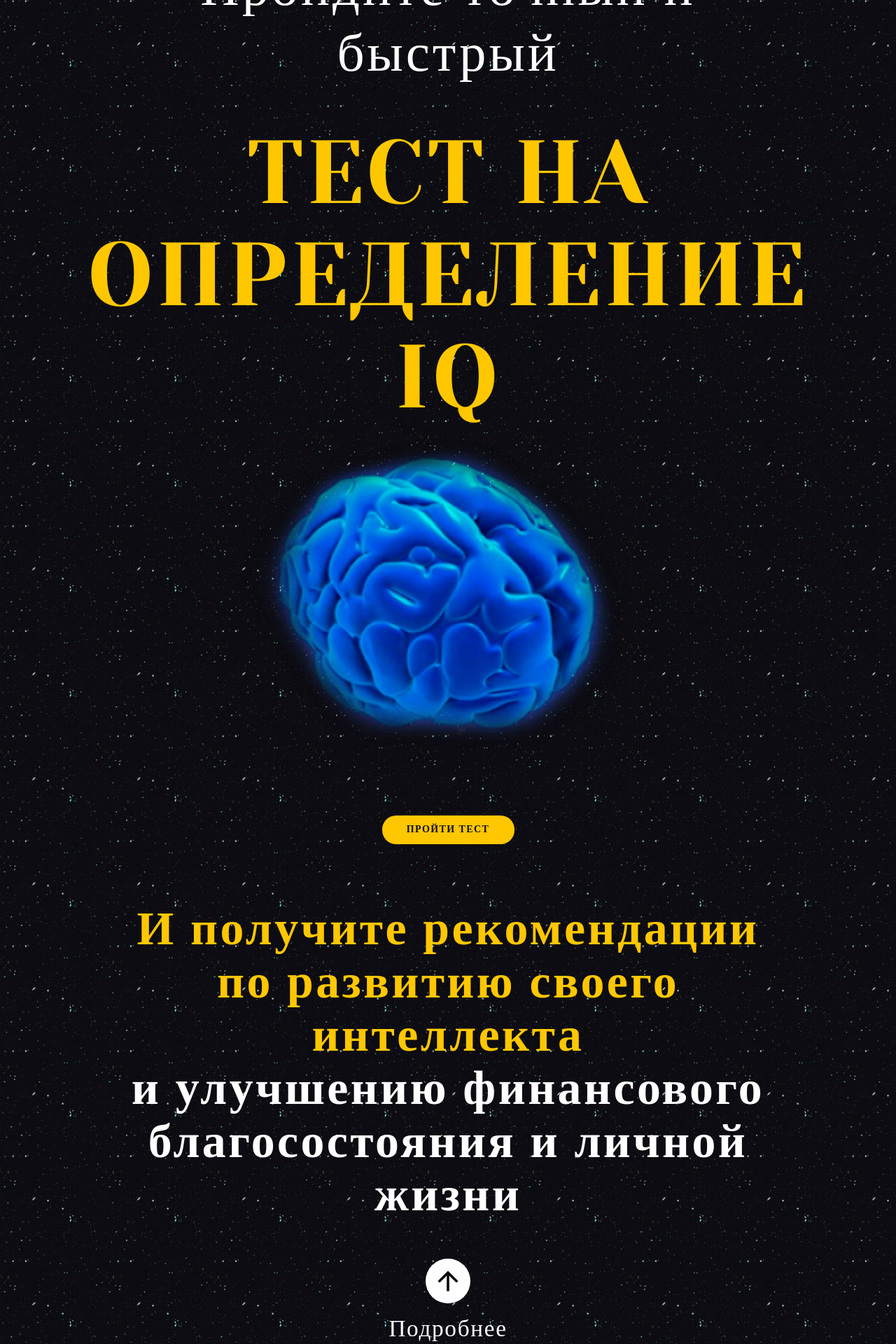
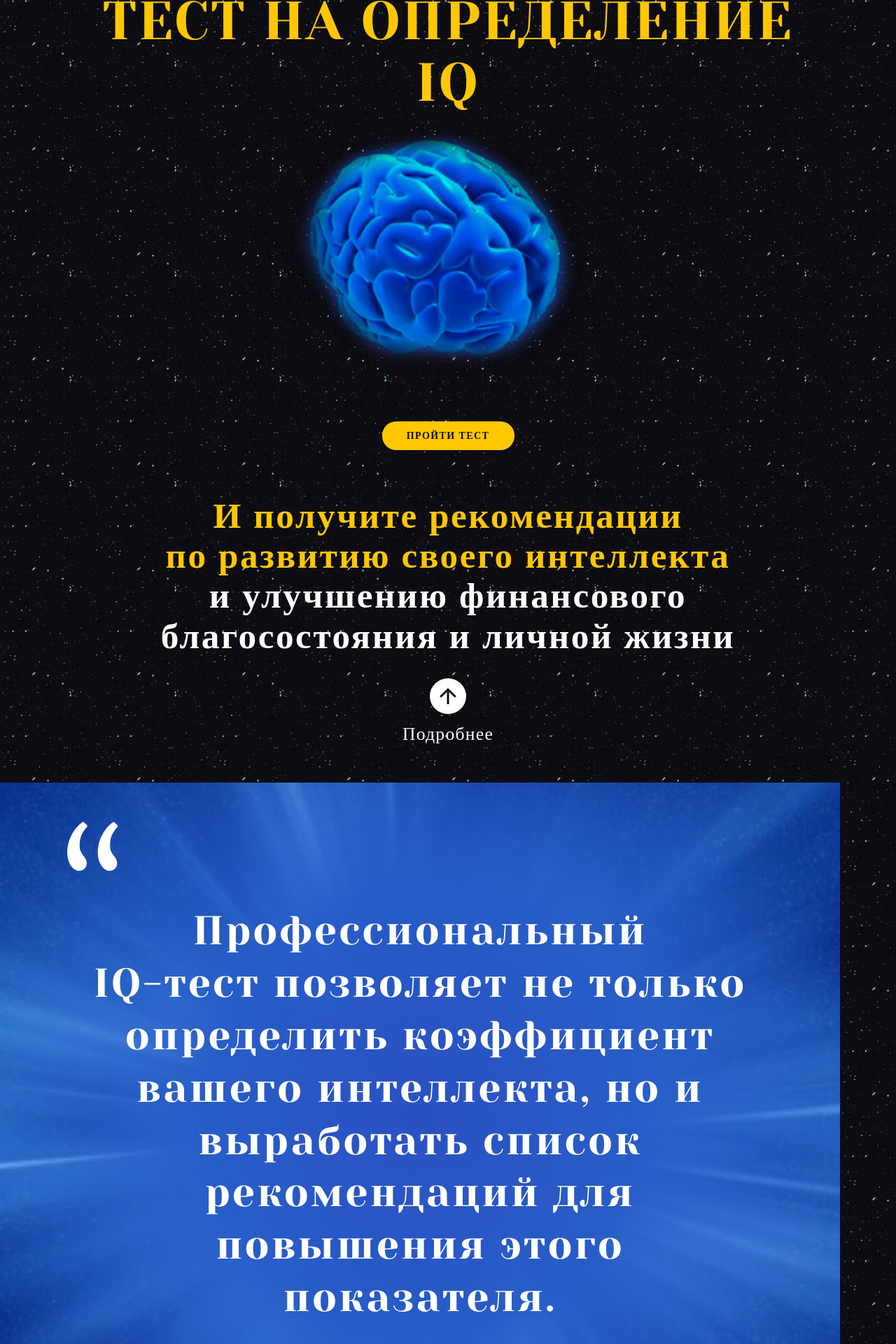
Before and after one commit to krikun1983/test-spa, a Vue app: page / in a window 1280 px wide. Shown: the part 240-2160 px from the top of the page at 70% size. Built offline with nearby package versions, Linux system fonts and the light colour scheme; a web font is replaced by a local one.

Commit message:
feat: add 640px main-page responsive

```diff
--- a/src/components/main-page/MainSectionAbout.vue
+++ b/src/components/main-page/MainSectionAbout.vue
@@ -24,6 +24,10 @@ export default {};
   background-position: center center;
   background-size: cover;
 
+  @include media-m {
+    height: calc(70vw * 1.06);
+  }
+
   &__layer-color {
     @include flex-column-center();
     height: 100%;
@@ -45,6 +49,10 @@ export default {};
     text-align: center;
     letter-spacing: $spacing-m;
     color: $white;
+
+    @include media-m {
+      font-size: 4.5vw;
+    }
   }
 
   &__text::before {
@@ -69,6 +77,10 @@ export default {};
     background-image: url("@/assets/img/bracket_right.svg");
     background-repeat: no-repeat;
     background-size: contain;
+
+    @include media-m {
+      right: -12%;
+    }
   }
 }
 </style>
--- a/src/components/main-page/MainSectionFooter.vue
+++ b/src/components/main-page/MainSectionFooter.vue
@@ -51,12 +51,20 @@ export default {
   height: calc(100vw * 1.66);
   font-family: "Merriweather", serif;
 
+  @include media-m {
+    height: calc(100vw);
+  }
+
   &__layer {
     position: relative;
     @include flex-column-between();
     max-width: $media-xl;
     height: 100%;
     padding: 17% 4% 3%;
+
+    @include media-m {
+      padding: 5% 4% 3%;
+    }
 
     .thunder-left {
       position: absolute;
@@ -80,6 +88,10 @@ export default {
     letter-spacing: $spacing-m;
     color: $white;
 
+    @include media-m {
+      font-size: 4vw;
+    }
+
     span {
       color: $accent;
     }
@@ -96,6 +108,11 @@ export default {
     color: $bg-header;
     border-radius: 20px;
     background-color: rgba(243, 243, 242, 0.8);
+
+    @include media-m {
+      height: 50vw;
+      font-size: 4vw;
+    }
 
     span {
       font-weight: 700;
@@ -114,6 +131,10 @@ export default {
     opacity: 50%;
     text-align: center;
 
+    @include media-m {
+      margin-top: 6%;
+    }
+
     span {
       font-size: 3.2vw;
       line-height: 1.8;
--- a/src/components/main-page/MainSectionHeading.vue
+++ b/src/components/main-page/MainSectionHeading.vue
@@ -43,6 +43,10 @@ export default {};
   min-height: 522px;
   color: $white;
 
+  @include media-m {
+    padding: 4% 5% 4%;
+  }
+
   &__top {
     @include flex-column-center();
 
@@ -54,6 +58,10 @@ export default {};
       line-height: 1.22;
       text-align: center;
       letter-spacing: $spacing-m;
+
+      @include media-m {
+        font-size: 4vw;
+      }
     }
 
     h1 {
@@ -65,6 +73,10 @@ export default {};
       text-transform: uppercase;
       letter-spacing: $spacing-s;
       color: $accent;
+
+      @include media-m {
+        font-size: 6vw;
+      }
     }
   }
 
@@ -77,6 +89,11 @@ export default {};
       right: 2.6vw;
       bottom: 3.2vw;
       width: 54%;
+
+      @include media-m {
+        width: 42%;
+        bottom: 2.2vw;
+      }
     }
   }
 
@@ -91,6 +108,11 @@ export default {};
       line-height: 1.12;
       text-align: center;
       letter-spacing: $spacing-m;
+
+      @include media-m {
+        margin-top: 6%;
+        font-size: 4vw;
+      }
     }
 
     span {
@@ -108,9 +130,18 @@ export default {};
       margin-top: 5%;
       cursor: pointer;
 
+      @include media-m {
+        margin-top: 3%;
+      }
+
       img {
         width: 5vw;
         height: 5vw;
+
+        @include media-m {
+          width: 4vw;
+          height: 4vw;
+        }
       }
 
       span {
@@ -120,6 +151,10 @@ export default {};
         letter-spacing: $spacing-m;
         color: $white;
         text-decoration: none;
+
+        @include media-m {
+          font-size: 2vw;
+        }
       }
     }
   }
--- a/src/components/main-page/MainSectionMore.vue
+++ b/src/components/main-page/MainSectionMore.vue
@@ -25,12 +25,20 @@ export default {};
 .main-more {
   height: calc(100vw * 1.6);
 
+  @include media-m {
+    height: calc(100vw);
+  }
+
   &__layer-color {
     @include flex-column-between();
     max-width: $media-xl;
     padding: 12% 5% 12%;
     height: 100%;
     background-color: $white;
+
+    @include media-m {
+      padding: 4% 5% 6%;
+    }
   }
 
   &__text {
@@ -39,6 +47,10 @@ export default {};
     font-size: 5.2vw;
     line-height: 1.45;
     letter-spacing: $spacing-l;
+
+    @include media-m {
+      font-size: 3.6vw;
+    }
 
     span {
       font-weight: bold;
--- a/src/components/test-page/TestForm.vue
+++ b/src/components/test-page/TestForm.vue
@@ -141,6 +141,7 @@ export default {
     color: $white;
 
     @include media-sm {
+      margin-bottom: 7vw;
       font-size: 5.5vw;
     }
   }
@@ -179,125 +180,54 @@ export default {
 .question_2 {
 }
 .question_3 {
-  // padding-bottom: 22px;
-
-  // .form__heading {
-  //   margin-bottom: 45px;
-  // }
 }
 .question_4 {
-  // padding-bottom: 28px;
-
-  .form__heading {
-    margin-bottom: 14px;
-    //   width: 74%;
-    //   font-size: 20px;
-    //   line-height: 31px;
-  }
-  // .form__list-default {
-  //   margin-bottom: 9px;
-  //   min-height: 40px;
-  // }
-  // label {
-  //   min-height: 40px;
-  // }
 }
 .question_5 {
-  // padding-bottom: 20px;
-
-  // .form__heading {
-  //   margin-bottom: 33px;
-  //   width: 82%;
-  //   font-size: 19px;
-  //   line-height: 23px;
-  // }
 }
 .question_6 {
-  // padding-bottom: 26px;
-
-  // .form__heading {
-  //   margin-bottom: 16px;
-  //   width: 82%;
-  //   font-size: 19px;
-  //   line-height: 23px;
-  // }
 }
 .question_7 {
-  // padding-bottom: 16px;
-
-  // .form__heading {
-  //   margin-bottom: 24px;
-  //   width: 72%;
-  // }
-  // .form__list-default {
-  //   margin-bottom: 9px;
-  //   min-height: 40px;
-  // }
-  // label {
-  //   min-height: 40px;
-  // }
 }
 .question_8 {
-  // padding-bottom: 52px;
-
-  // .form__heading {
-  //   margin-bottom: 26px;
-  //   width: 82%;
-  //   font-size: 18px;
-  //   line-height: 23.85px;
-  // }
-  // .form__list-images {
-  //   padding: 0 36px;
-  // }
-  // .form__img {
-  //   margin-bottom: 14px;
-  // }
 }
 .question_9 {
-  // padding-bottom: 30px;
-
-  // .form__heading {
-  //   font-size: 19px;
-  //   line-height: 25.85px;
-  // }
   .form__list-default {
-    margin-bottom: 19px;
-    min-height: 78px;
+    margin-bottom: 3vw;
 
     input[type="radio"] + label::before {
-      margin-right: 18px;
+      margin-right: 4vw;
     }
   }
-  // label {
-  //   min-height: 78px;
-  // }
 }
 .question_10 {
-  // padding-bottom: 44px;
-
   .form__heading {
-    margin-bottom: 20px;
-    font-size: 16px;
-    line-height: 21.2px;
-
     @include media-sm {
-      font-size: 20px;
-      line-height: 24px;
+      margin-bottom: 4vw;
+      font-size: 4.5vw;
     }
   }
   .form__img {
     @include media-sm {
-      width: 50%;
+      width: 40%;
+    }
+  }
+
+  .form__list-default {
+    margin-bottom: 3vw;
+
+    label {
+      @include media-sm {
+        min-height: 12vw;
+      }
+    }
+
+    input[type="radio"] + label::before {
+      margin-right: 4vw;
     }
   }
 }
 .question_11 {
-  // padding-bottom: 38px;
-
-  // .form__heading {
-  //   margin-bottom: 16px;
-  //   width: 76%;
-  // }
   .form__list-images {
     position: relative;
     padding: 0 16px;
--- a/src/components/test-page/TestFormItemDefault.vue
+++ b/src/components/test-page/TestFormItemDefault.vue
@@ -60,6 +60,7 @@ export default {
 
     @include media-sm {
       min-height: 14vw;
+      font-size: 5.5vw;
     }
   }
 
@@ -79,6 +80,11 @@ export default {
     flex-grow: 0;
     border: 1px solid $white;
     border-radius: 50%;
+
+    @include media-sm {
+      width: 5vw;
+      height: 5vw;
+    }
   }
 
   input[type="radio"]:checked + label::before {
```
